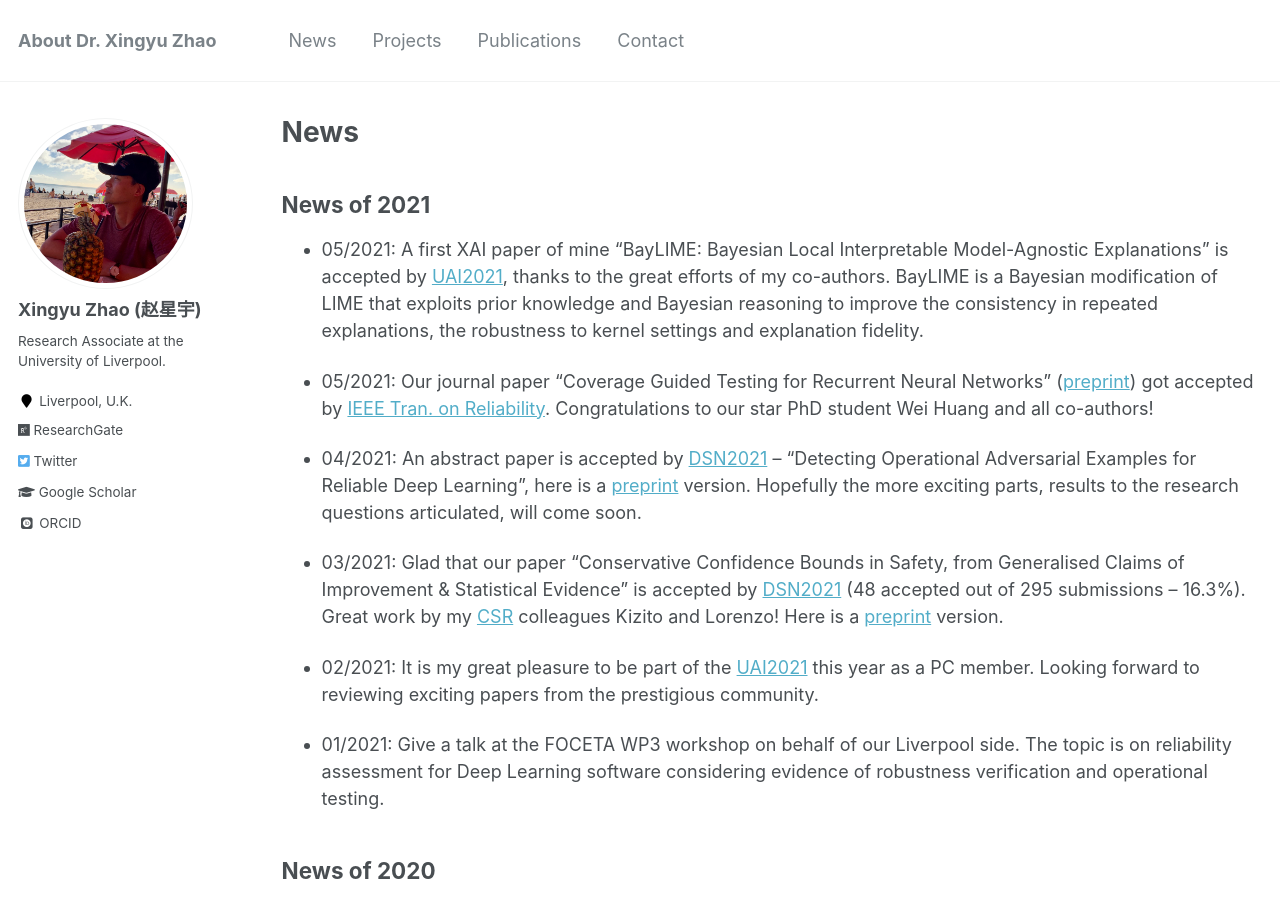
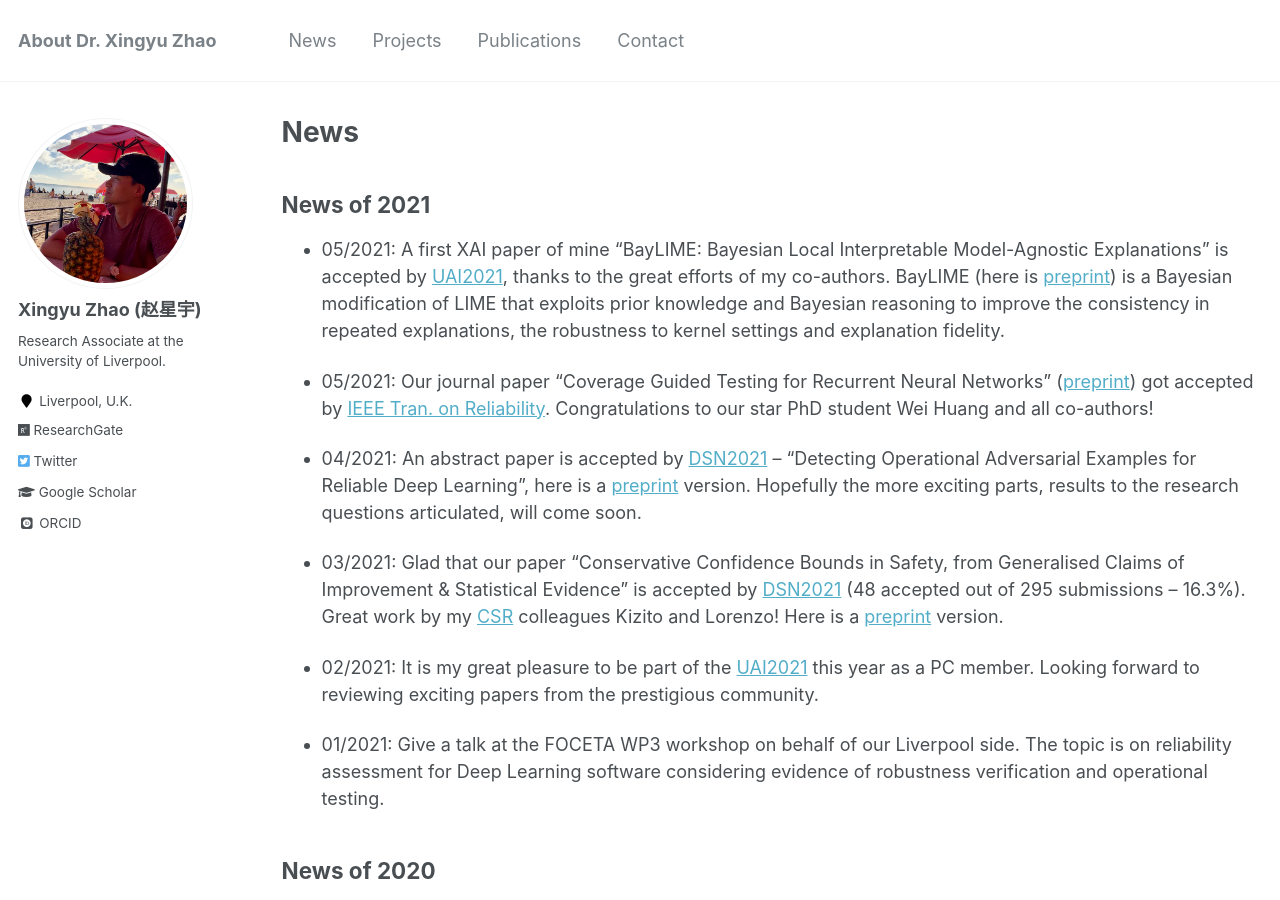
Before and after one commit to x-y-zhao/x-y-zhao.github.io, a Jekyll site: the page built from _pages/news.md, in a window 1280 px wide and 900 px high. Built offline with Jekyll 4.4.1, drawn with Linux system fonts in a browser that asks for light colours; some web fonts are replaced.

Commit message:
Update news.md

```diff
--- a/_pages/news.md
+++ b/_pages/news.md
@@ -10,7 +10,7 @@
 {% include base_path %}
 ## News of 2021
 
-* 05/2021: A first XAI paper of mine "BayLIME: Bayesian Local Interpretable Model-Agnostic Explanations" is accepted by [UAI2021](https://www.auai.org/uai2021/), thanks to the great efforts of my co-authors. BayLIME is a Bayesian modification of LIME that exploits prior knowledge and Bayesian reasoning to improve the consistency in repeated explanations, the robustness to kernel settings and explanation fidelity.
+* 05/2021: A first XAI paper of mine "BayLIME: Bayesian Local Interpretable Model-Agnostic Explanations" is accepted by [UAI2021](https://www.auai.org/uai2021/), thanks to the great efforts of my co-authors. BayLIME (here is [preprint](https://arxiv.org/abs/2012.03058)) is a Bayesian modification of LIME that exploits prior knowledge and Bayesian reasoning to improve the consistency in repeated explanations, the robustness to kernel settings and explanation fidelity.
 
 * 05/2021: Our journal paper "Coverage Guided Testing for Recurrent Neural Networks" ([preprint](https://livrepository.liverpool.ac.uk/id/eprint/3121687)) got accepted by [IEEE Tran. on Reliability](https://ieeexplore.ieee.org/xpl/RecentIssue.jsp?punumber=24). Congratulations to our star PhD student Wei Huang and all co-authors!
 
```
